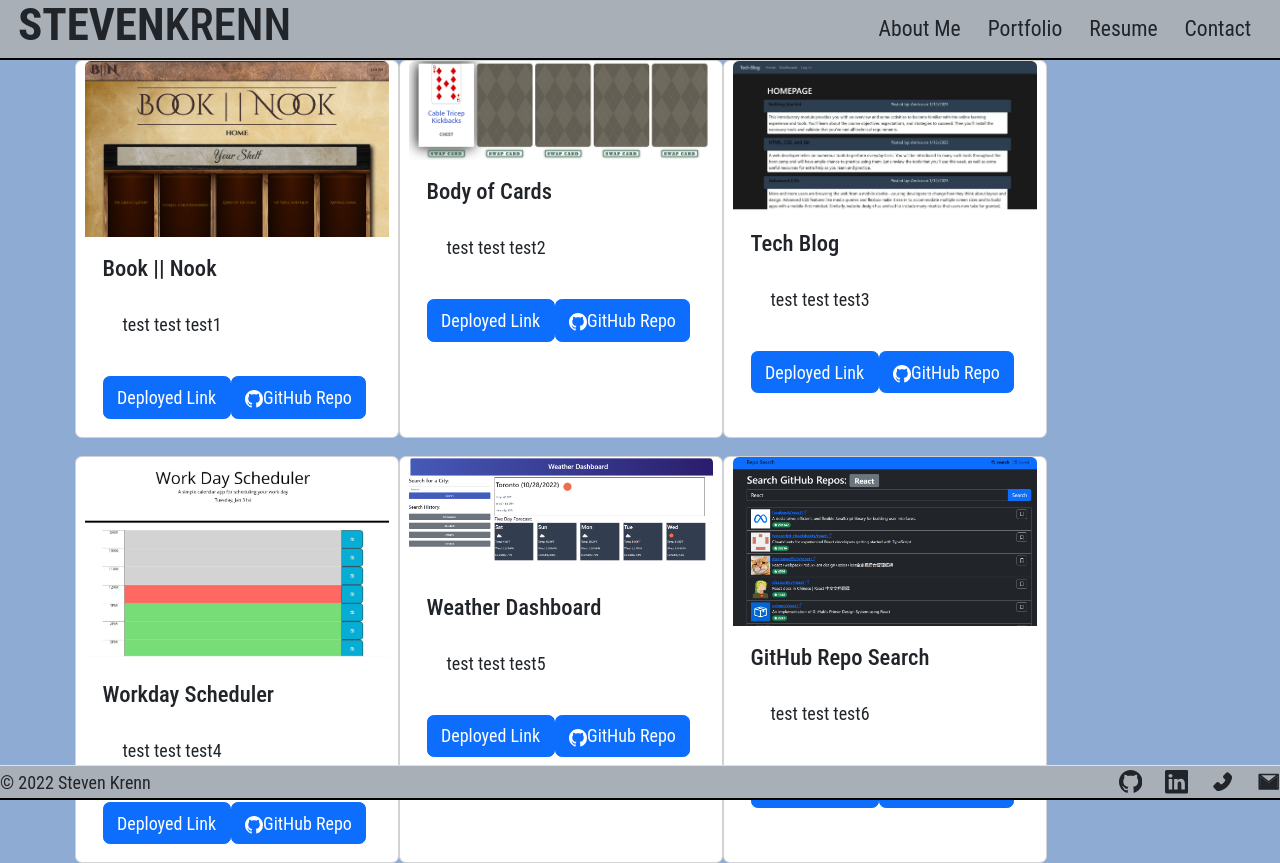
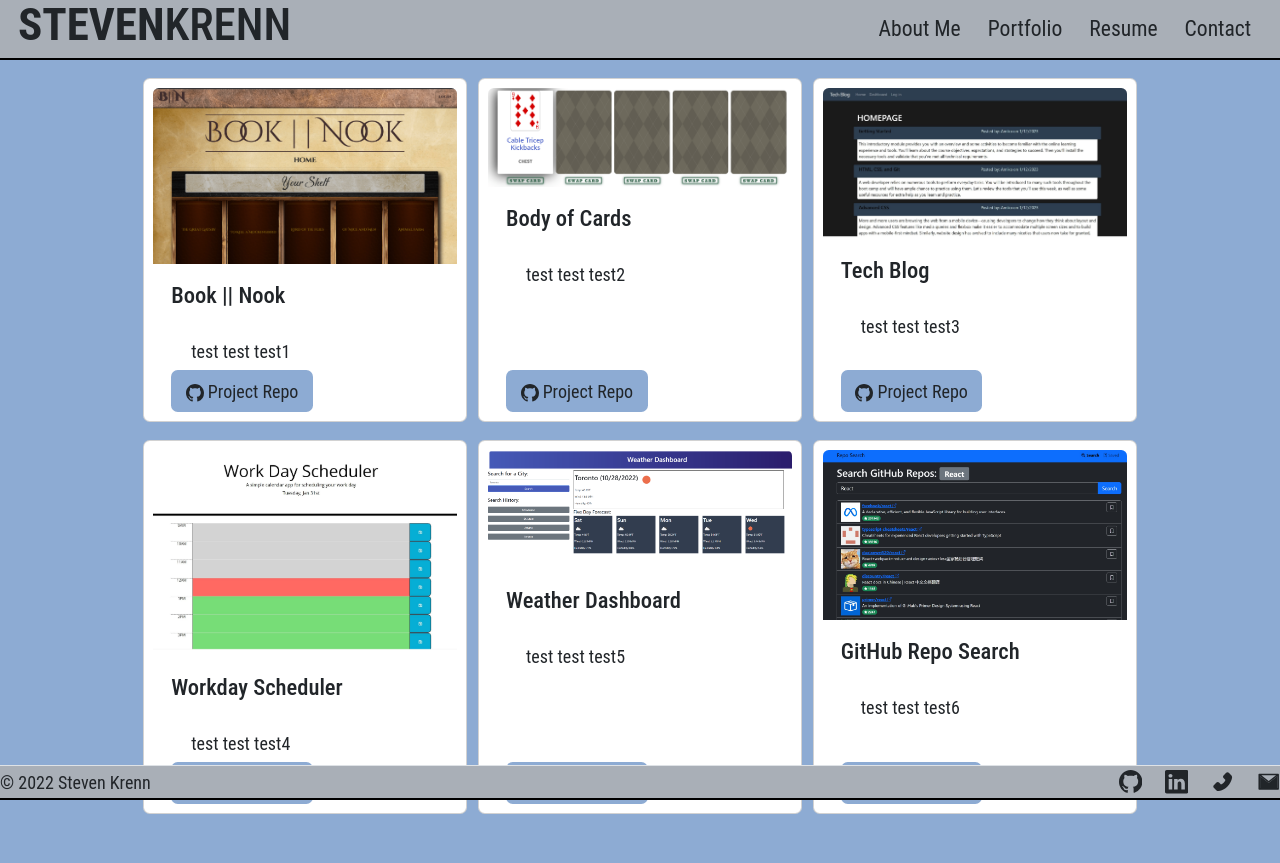
Before and after one commit to Krenbot/react-portfolio, a React (Create React App) app: page / in a window 1280 px wide. Both pictures are taken after a click on the link "Portfolio". After the commit the page ends 814 px from the top, so only its background shows below. Built offline with nearby package versions, Linux system fonts and the light colour scheme.

Commit message:
deleted unnecessary css, working on project css

```diff
--- a/src/App.css
+++ b/src/App.css
@@ -44,15 +44,6 @@ body {
     background-color: var(--bg-body);
 }
 
-body.pancake-stack {
-    min-height: 100vh;
-    min-height: 100dvh;
-
-    display: grid;
-    grid-template-rows: auto 1fr auto;
-}
-
-/* Header/Navbar CSS */
 header,
 footer {
     display: flex;
@@ -105,52 +96,29 @@ header nav a:hover::after {
     scale: 1 1;
 }
 
-/* Main Content CSS */
 #resume-image {
     max-width: 30%;
     max-height: 30%;
 }
 
-main {
-    display: flex;
-    flex-flow: column;
-    gap: 1rem;
-    width: min(80vw, 50rem);
-    margin: 1.5em auto;
+.row {
+    margin-top: 0;
+    justify-content: center;
 }
 
-section.hero {
-    display: flex;
-    flex-flow: column;
-    gap: .5em;
+.card {
+    margin-left: .3em;
+    margin-right: .3em;
+    padding-top: .5em;
 }
 
-section.card {
-    padding: 1em;
-    border: 3px solid black;
-    background-color: white;
-}
-
-section.card h2 {
+.btn {
+    position: absolute;
+    align-items: center;
+    bottom: 0;
+    background-color: var(--bg-body);
     margin-bottom: .5em;
 }
-
-section.card> :is(img:nth-child(2), .img-link) {
-    float: left;
-
-    width: clamp(6em, 20vw, 12em);
-    margin-right: 1em;
-}
-
-section.card .img-link img {
-    width: 100%;
-}
-
-.images {
-    max-width: 75%
-}
-
-/* Footer CSS */
 
 footer {
     display: flex;
--- a/src/components/Project.jsx
+++ b/src/components/Project.jsx
@@ -10,10 +10,7 @@ const Project = ({ project }) => {
                 <h5 className="card-title">{title}</h5>
                 <p className="card-text">{description}</p>
                 {/* <p className="card-text">{techs}</p> */}
-                <div className='flex'>
-                    <a href={liveUrl} className="btn btn-primary">Deployed Link</a>
-                    <a href={githubUrl} className="btn btn-primary"><BsGithub />GitHub Repo</a>
-                </div>
+                <a href={githubUrl} className="btn"><BsGithub />   Project Repo</a>
             </div>
         </div >
     )
```
